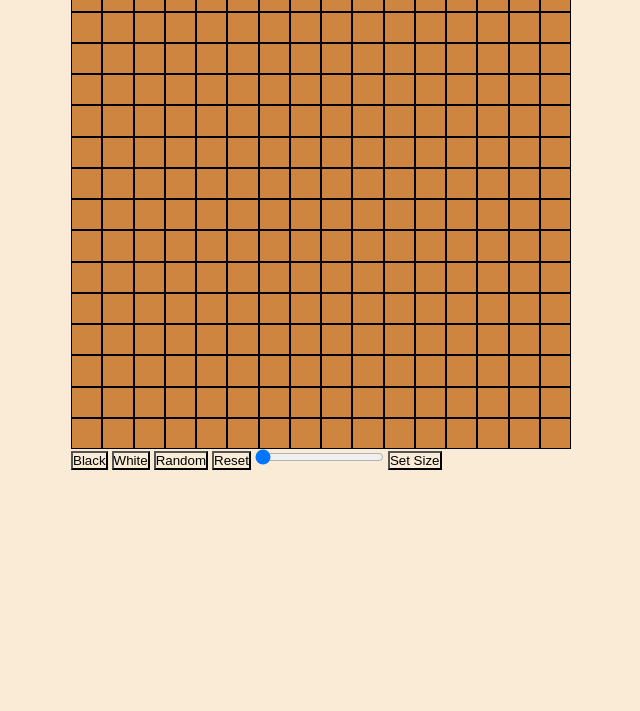
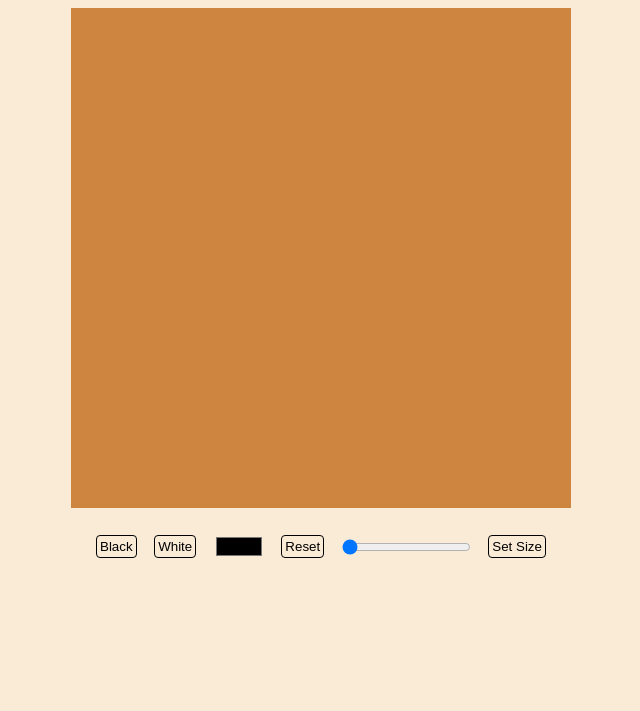
Before and after one commit to matthew-peterson-39/etch-a-sketch, a plain HTML site: page index.html in a window 1280 px wide. Shown: the part 89-800 px from the top of the page, without its empty margins (319-959 px from the left). Drawn offline with Linux system fonts and the light colour scheme.

Commit message:
Added color picker and more css designs

```diff
--- a/index.html
+++ b/index.html
@@ -16,17 +16,21 @@
       <div id="content">
         <div id="grid-container"></div>
         <div id="buttons">
-          <button>Black</button>
-          <button>White</button>
-          <button>Random</button>
-          <button>Reset</button>
+          <button onclick="set_color('black')">Black</button>
+          <button onclick="set_color('white')">White</button>
+          <input
+            type="color"
+            id="color_picker"
+            onclick="set_color(this.value)"
+        />
+          <button onclick="reset_grid()">Reset</button>
           <input
             type="range"
             min="16"
             max="100"
             value="16"
-            onchange="change_size(this.value)"
-          />
+            onchange="change_size(this.value), set_size(this.value)"
+        />
           <button>Set Size</button>
         </div>
       </div>
--- a/main.js
+++ b/main.js
@@ -1,3 +1,9 @@
+const DEFAULT_COLOR = 'black';
+const DEFAULT_SIZE = 16;
+
+var current_size = DEFAULT_SIZE;
+var current_color = DEFAULT_COLOR;
+
 function draw_grid(size) {
     let grid_container = document.querySelector('#grid-container');
     let cells = document.querySelectorAll('#grid-cell');
@@ -9,6 +15,7 @@ function draw_grid(size) {
         let cell = document.createElement("div");
         cell.id = 'grid-cell';
         cell.style.backgroundColor = 'peru';
+        cell.addEventListener('mouseover', () => cell.style.backgroundColor = `${current_color}`);
         grid_container.insertAdjacentElement('beforeend', cell);
     };
 };
@@ -17,4 +24,22 @@ draw_grid(16);
 
 function change_size(input) {
     draw_grid(Math.abs(input));
+    set_size(input);
 };
+
+function reset_grid() {
+    draw_grid(current_size);
+    current_color = DEFAULT_COLOR;
+}
+
+function set_size(size) {
+    current_size = size;
+}
+
+function get_current_size() {
+    return current_size;
+}
+
+function set_color(new_color) {
+    current_color = new_color;
+}
--- a/styles.scss
+++ b/styles.scss
@@ -33,6 +33,16 @@ header {
     --grid-rows: 1;
 }
 
+.flex-container {
+    width: 700px;
+    height: 700px;
+    display: flex;
+    flex-direction: column;
+    justify-content: space-around;
+    align-items: center;
+    padding: 20px;
+}
+
 #grid-container {
     display: grid;
     width: 500px;
@@ -42,12 +52,26 @@ header {
     grid-template-columns: repeat(var(--grid-cols), 1fr);
 }
 
-#grid-cell {
+#buttons {
+    display: flex;
+    padding: 25px;
+    justify-content: space-between;
+    align-items: center;
+}
+
+#color_picker {
+    border-style: none;
+}
+
+button {
+    border-style: solid;
     border-width: 1px;
-    border-style: solid;
+    border-radius: 4px;
+    padding: 3px;
     border-color: black;
 }
 
-.black {
-    background-color: black;
+button:hover {
+    background-color: rgb(174, 174, 174);
+    cursor: pointer;
 }
```
Also changed, not shown: styles.css, 1 other file.
